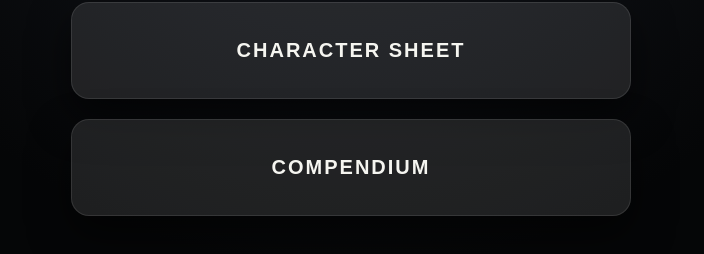
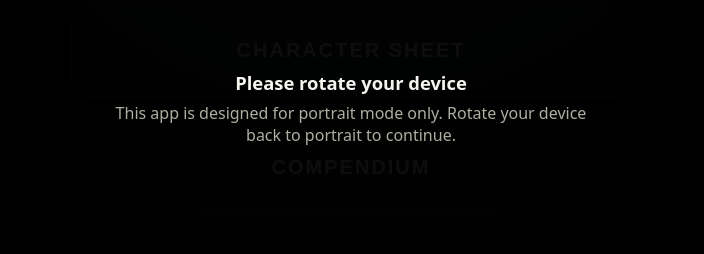
Before and after one commit to likemightcap/blightsend, a website: page index.html in a window 1280 px wide. Shown: the part 292-546 px from the top of the page, without its empty margins (289-993 px from the left). Drawn offline with Linux system fonts and the light colour scheme.

Commit message:
Lock app to portrait: manifest orientation + orientation-lock/fallback overlay

```diff
--- a/script.js
+++ b/script.js
@@ -2387,3 +2387,70 @@ document.addEventListener("DOMContentLoaded", () => {
 /* ===================================================
    7) (Optional) Hook your existing SW registration stays in index.html
 =================================================== */
+
+/* ===================================================
+   8) PORTRAIT LOCK (Attempt via Screen Orientation API + fallback overlay)
+   - Tries to lock orientation to portrait for installed PWAs/browsers that allow it.
+   - If lock isn't available, shows an overlay when device is landscape telling users
+     to rotate back to portrait. The overlay prevents interaction with the app.
+   - Works on modern mobile browsers (Chrome/Android, Safari/iOS Progressive Web App
+     contexts may not allow programmatic lock). The manifest also requests "portrait".
+==================================================== */
+
+function createPortraitOverlayOnce(){
+  if (document.getElementById('be-portrait-overlay')) return;
+  const div = document.createElement('div');
+  div.id = 'be-portrait-overlay';
+  div.innerHTML = `<div class="inner"><h2>Please rotate your device</h2><p>This app is designed for portrait mode only. Rotate your device back to portrait to continue.</p></div>`;
+  document.body.appendChild(div);
+}
+
+async function tryLockPortrait() {
+  // If the browser supports the Screen Orientation API, try to lock to portrait-primary
+  // Note: lock() returns a promise and will reject if not allowed (e.g. not in fullscreen or not installed PWA)
+  if (screen && screen.orientation && typeof screen.orientation.lock === 'function') {
+    try {
+      await screen.orientation.lock('portrait');
+      // If successful, ensure overlay is hidden
+      document.body.classList.remove('be-portrait-locked');
+      const ov = document.getElementById('be-portrait-overlay');
+      if (ov) ov.classList.remove('show');
+      return true;
+    } catch (e) {
+      // Lock not allowed (common on iOS Safari and non-installed contexts)
+      return false;
+    }
+  }
+  return false;
+}
+
+function onOrientationChangeFallback(){
+  // Called when we couldn't programmatically lock orientation. Show overlay when landscape.
+  createPortraitOverlayOnce();
+  const isLandscape = window.matchMedia && window.matchMedia('(orientation: landscape)').matches;
+  const overlay = document.getElementById('be-portrait-overlay');
+  if (isLandscape) {
+    document.body.classList.add('be-portrait-locked');
+    if (overlay) overlay.classList.add('show');
+  } else {
+    document.body.classList.remove('be-portrait-locked');
+    if (overlay) overlay.classList.remove('show');
+  }
+}
+
+// Initialize portrait lock attempt on load, and wire orientationchange/resize as fallback
+window.addEventListener('load', async () => {
+  // Add manifest orientation (already set) and attempt lock
+  const locked = await tryLockPortrait();
+  if (!locked) {
+    // Use fallback overlay strategy
+    onOrientationChangeFallback();
+    // Listen for changes
+    window.addEventListener('orientationchange', onOrientationChangeFallback);
+    window.addEventListener('resize', onOrientationChangeFallback);
+    // Also listen for page visibility in case PWA install context changes
+    document.addEventListener('visibilitychange', () => {
+      if (!document.hidden) onOrientationChangeFallback();
+    });
+  }
+});
--- a/style.css
+++ b/style.css
@@ -765,3 +765,25 @@ main {
 @media (max-width: 520px) {
   .comp-back-btn { font-size: 0.9rem; }
 }
+
+/* Portrait lock overlay (shown when device is in landscape and orientation lock isn't available) */
+#be-portrait-overlay {
+  position: fixed;
+  inset: 0;
+  display: none;
+  align-items: center;
+  justify-content: center;
+  z-index: 99999;
+  background: rgba(0,0,0,0.95);
+  color: var(--text-main);
+  text-align: center;
+  padding: 1rem;
+}
+#be-portrait-overlay.show { display: flex; }
+#be-portrait-overlay .inner { max-width: 480px; }
+#be-portrait-overlay h2 { font-size: 1.15rem; margin-bottom: 0.4rem; }
+#be-portrait-overlay p { opacity: 0.92; color: var(--text-muted); }
+
+/* Keep the app layout usable but hidden from pointer events when overlay active */
+body.be-portrait-locked * { pointer-events: none !important; }
+body.be-portrait-locked #be-portrait-overlay { pointer-events: auto !important; }
```
Also changed, not shown: manifest.json.
